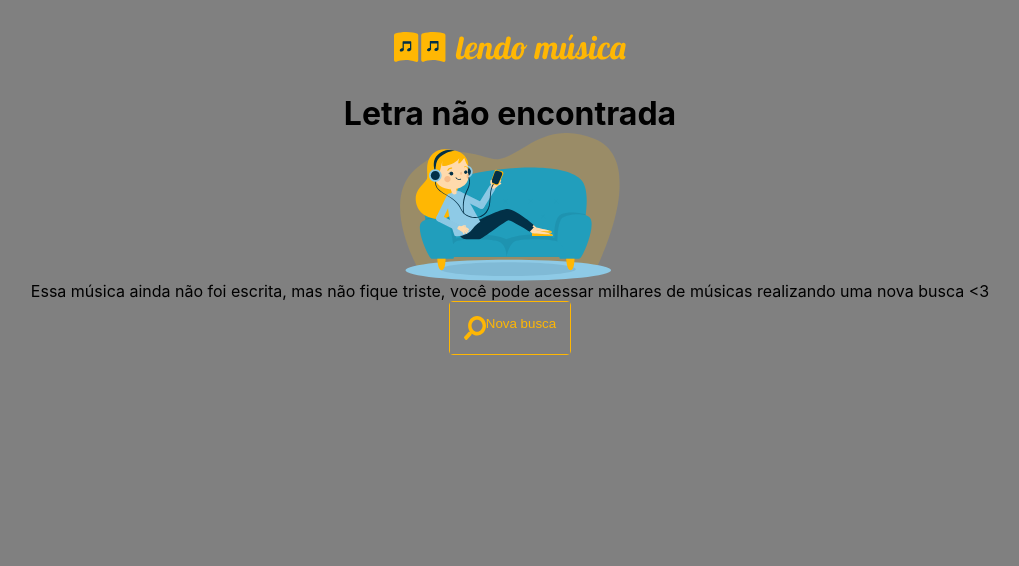
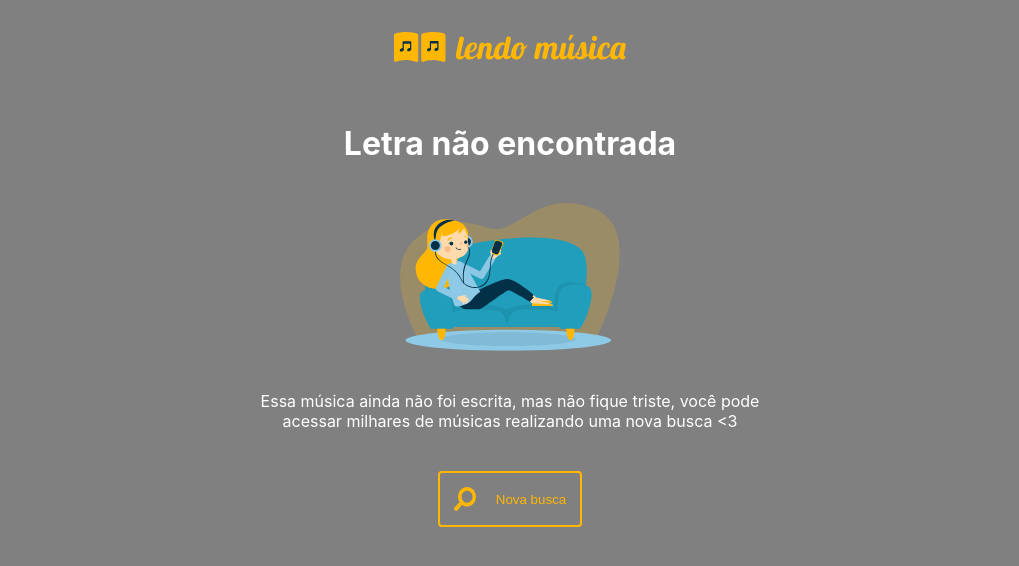
Before and after one commit to olvrmei/song-lyrics-web, a React (Create React App) app: page / in a window 1280 px wide. Both pictures are taken after typing "Sample", "Sample" into the empty fields and a click on the button "Buscar". Shown: the top 566 px of the page, without its empty margins (130-1149 px from the left). Built offline with nearby package versions, Linux system fonts and the light colour scheme; no server answers.

Commit message:
Add page styles

```diff
--- a/src/components/Header.js
+++ b/src/components/Header.js
@@ -7,13 +7,21 @@ const HeaderWrapper = styled.header`
   background: ${(props) => (props.isSelected ? 'white' : 'transparent')};
   display: flex;
   justify-content: space-between;
+  //justify-content: center;
+  align-items: center;
   padding: 2em;
+  padding-right: 100px; // maybe do a media query
+  padding-left: 100px;
+`;
+
+const Image = styled.img`
+  background: ${(props) => (props.isSelected ? 'white' : 'transparent')};
 `;
 
 const Header = ({ isSelected, children }) => {
   return (
     <HeaderWrapper isSelected={isSelected}>
-      <img src={isSelected ? logo2 : logo} alt="Lendo Música" />
+      <Image src={isSelected ? logo2 : logo} alt="Lendo Música" />
       {children}
     </HeaderWrapper>
   );
--- a/src/components/SearchButton.js
+++ b/src/components/SearchButton.js
@@ -5,22 +5,31 @@ import search2 from '../assets/search2.svg';
 import styled from 'styled-components';
 
 const Button = styled.button`
-  background: ${(props) => (props.isSelected ? 'blue' : 'transparent')};
-  border: 1px solid #ffb703;
+  border: 2px solid ${(props) => (props.isSelected ? '#219EBC' : '#ffb703')};
   box-sizing: border-box;
   border-radius: 4px;
   max-width: 800px;
+  margin-top: 20px;
+  margin-bottom: 20px;
 `;
 
 const ButtonContent = styled.div`
   display: flex;
   flex-direction: row;
   padding: 14px;
+  background: ${(props) => (props.isSelected ? '#219EBC' : 'transparent')};
 `;
 
 const ButtonText = styled.p`
-  color: #ffb703;
+  color: ${(props) => (props.isSelected ? 'white' : '#ffb703')};
   font: 1em sans-serif;
+  margin-left: 20px;
+  align-self: center;
+  background: ${(props) => (props.isSelected ? '#219EBC' : 'transparent')};
+`;
+
+const Image = styled.img`
+  background: ${(props) => (props.isSelected ? '#219EBC' : 'transparent')};
 `;
 
 const SearchButton = ({ goBack, isSelected, children }) => {
@@ -32,9 +41,9 @@ const SearchButton = ({ goBack, isSelected, children }) => {
         history.go(goBack);
       }}
     >
-      <ButtonContent>
-        <img src={isSelected ? search2 : search} alt="Lupa" />
-        <ButtonText>{children}</ButtonText>
+      <ButtonContent isSelected={isSelected}>
+        <Image src={isSelected ? search2 : search} alt="Lupa" />
+        <ButtonText isSelected={isSelected}>{children}</ButtonText>
       </ButtonContent>
     </Button>
   );
--- a/src/globalStyles.js
+++ b/src/globalStyles.js
@@ -26,4 +26,11 @@ export const Container = styled.div`
   }
 `;
 
+export const Title = styled.h1`
+  font-size: 24;
+  color: white;
+  margin-bottom: 20px;
+  margin-top: 30px;
+`;
+
 export default GlobalStyle;
--- a/src/pages/ErrorPage.js
+++ b/src/pages/ErrorPage.js
@@ -2,21 +2,36 @@ import React from 'react';
 import Header from '../components/Header';
 import illustration from '../assets/illustration.svg';
 import SearchButton from '../components/SearchButton';
-import { Container } from '../globalStyles';
+import { Container, Title } from '../globalStyles';
+import styled from 'styled-components';
+
+const Image = styled.img`
+  margin-bottom: 20px;
+  margin-top: 20px;
+`;
+
+const Text = styled.p`
+  font-size: 16;
+  margin-top: 20px;
+  margin-bottom: 20px;
+  color: white;
+  max-width: 500px;
+  text-align: center;
+`;
 
 function ErrorPage() {
   return (
     <Container>
       <Header />
 
-      <h1>Letra não encontrada</h1>
+      <Title>Letra não encontrada</Title>
 
-      <img src={illustration} alt="Ilustração" />
+      <Image src={illustration} alt="Ilustração" />
 
-      <p>
+      <Text>
         Essa música ainda não foi escrita, mas não fique triste, você pode
         acessar milhares de músicas realizando uma nova busca &lt;3
-      </p>
+      </Text>
 
       <SearchButton goBack={-1}>Nova busca</SearchButton>
     </Container>
--- a/src/pages/HistoryPage.js
+++ b/src/pages/HistoryPage.js
@@ -2,24 +2,62 @@ import React, { useEffect, useState } from 'react';
 import Header from '../components/Header';
 import SearchButton from '../components/SearchButton';
 import { Container } from '../globalStyles';
+import styled from 'styled-components';
+
+const CleanButton = styled.button`
+  background-color: transparent;
+  margin-top: 20px;
+  margin-bottom: 20px;
+  color: white;
+  padding: 10px;
+  border-radius: 40px;
+  border: 2px solid white;
+  width: 300px;
+`;
+
+const Ul = styled.ul`
+  list-style-type: none;
+  margin: auto;
+  width: 400px;
+  text-align: center;
+  text-transform: capitalize;
+`;
+
+const List = styled.li`
+  padding: 14px;
+  margin-top: 20px;
+  margin-bottom: 20px;
+  color: #ffb703;
+  box-sizing: border-box;
+  border: 2px solid #ffb703;
+  border-radius: 4px;
+`;
 
 function SongList(props) {
   const songs = props.songs;
-  if (songs.length < 1) return <p>Histórico de pesquisas está vazio.</p>;
+  if (songs.length < 1)
+    return (
+      <p
+        style={{
+          color: 'white',
+          fontSize: 18,
+          marginTop: 20,
+          marginBottom: 20,
+        }}
+      >
+        Histórico de pesquisas está vazio.
+      </p>
+    );
   const listSongs = songs.map((song, i) => (
-    <li key={i}>
+    <List key={i}>
       {song.artist} - {song.title}
-    </li>
+    </List>
   ));
   return (
-    <div>
-      <div>
-        <button onClick={props.delete}>Limpar Histórico</button>
-      </div>
-      <div>
-        <ul>{listSongs}</ul>
-      </div>
-    </div>
+    <>
+      <CleanButton onClick={props.delete}>Limpar Histórico</CleanButton>
+      <Ul>{listSongs}</Ul>
+    </>
   );
 }
 
@@ -44,13 +82,8 @@ function HistoryPage() {
   return (
     <Container>
       <Header />
-
-      <div>
-        <SongList songs={songs} delete={deleteSearches} />
-      </div>
-      <div>
-        <SearchButton goBack={-1}>Buscar</SearchButton>
-      </div>
+      <SongList songs={songs} delete={deleteSearches} />
+      <SearchButton goBack={-1}>Buscar</SearchButton>
     </Container>
   );
 }
--- a/src/pages/MusicPage.js
+++ b/src/pages/MusicPage.js
@@ -4,36 +4,68 @@ import Header from '../components/Header';
 import arrow from '../assets/arrow.svg';
 import SearchButton from '../components/SearchButton';
 import { Container } from '../globalStyles';
+import styled from 'styled-components';
+
+const BackButton = styled.button`
+  background-color: white;
+  margin-bottom: 20px;
+  margin-top: 20px;
+  color: #219ebc;
+  padding: 20px;
+  border: solid transparent;
+`;
+
+const Title = styled.p`
+  font-weight: bold;
+  text-align: left;
+  font-size: 24px;
+  text-transform: capitalize;
+  margin-top: 20px;
+`;
+
+const Text = styled.p`
+  text-align: left;
+  max-width: 400px;
+  line-height: 2;
+  margin-bottom: 20px;
+  margin-top: 20px;
+`;
 
 function MusicPage() {
   const history = useHistory();
   const [lyrics, setLyrics] = useState('');
+  const [title, setTitle] = useState('');
 
   useEffect(() => {
     let data = JSON.parse(localStorage.getItem('search'));
     let ly = data.reverse();
     setLyrics(ly[0].lyrics);
+    setTitle(ly[0].title);
   }, []);
 
   return (
-    <Container>
-      <Header isSelected={true}></Header>
-      <button
+    <>
+      <Header isSelected={true}>
+        <BackButton
           onClick={() => {
             history.goBack();
           }}
         >
           <img src={arrow} alt="Seta" />
-        Voltar para a busca
-      </button>
+          <p>Voltar para a busca</p>
+        </BackButton>
+      </Header>
+      <Container>
         <div>
-        <p>{lyrics}</p>
+          <Title>{title}</Title>
+          <Text>{lyrics}</Text>
         </div>
         <h2>Curtiu? Busque mais letras.</h2>
         <SearchButton isSelected={true} goBack={-2}>
           Nova busca
         </SearchButton>
       </Container>
+    </>
   );
 }
 
--- a/src/pages/ResultPage.js
+++ b/src/pages/ResultPage.js
@@ -2,7 +2,35 @@ import React, { useEffect, useState } from 'react';
 import { Link } from 'react-router-dom';
 import Header from '../components/Header';
 import SearchButton from '../components/SearchButton';
-import { Container } from '../globalStyles';
+import { Container, Title } from '../globalStyles';
+import styled from 'styled-components';
+
+const BottomText = styled.h2`
+  font-size: 18;
+  color: white;
+  text-align: center;
+  margin-top: 80px;
+`;
+
+const Button = styled.button`
+  background-color: #219ebc;
+
+  box-sizing: border-box;
+  max-width: 800px;
+  min-width: 300px;
+  margin-bottom: 20px;
+  margin-top: 20px;
+  padding: 30px;
+  border: 2px solid #219ebc;
+  border-radius: 4px;
+
+  color: white;
+  text-transform: capitalize;
+  text-align: left;
+  font-weight: bold;
+  line-height: 1.5;
+  font-size: 18px;
+`;
 
 function ResultPage() {
   const [artist, setArtist] = useState('');
@@ -14,19 +42,19 @@ function ResultPage() {
     setArtist(ly[0].artist);
     setTitle(ly[0].title);
   }, []);
+
   return (
     <Container>
       <Header />
-      <h1>Letra encontrada</h1>
+      <Title>Letra encontrada</Title>
 
       <Link to={'/musicpage'}>
-        <button>
-          <p>{artist}</p>
-          <p>{title}</p>
-        </button>
+        <Button>
+          {artist} <br /> {title}
+        </Button>
       </Link>
 
-      <h2>Não encontrou o que procurava?</h2>
+      <BottomText>Não encontrou o que procurava?</BottomText>
 
       <SearchButton goBack={-1}>Nova Busca</SearchButton>
     </Container>
--- a/src/pages/SearchPage.js
+++ b/src/pages/SearchPage.js
@@ -1,9 +1,59 @@
 import React, { useState } from 'react';
 import { Link, useHistory } from 'react-router-dom';
 import Header from '../components/Header';
+import SearchButton from '../components/SearchButton';
 import search from '../assets/search1.svg';
 import api from '../services/lyricsapi.js';
-import { Container } from '../globalStyles';
+import { Container, Title } from '../globalStyles';
+import styled from 'styled-components';
+
+const HistoryButton = styled.button`
+  padding: 14px;
+  margin-top: 20px;
+  margin-bottom: 20px;
+  color: #ffb703;
+  box-sizing: border-box;
+  border: 2px solid #ffb703;
+  border-radius: 4px;
+`;
+
+const SearchButtons = styled.button`
+  border: 2px solid #ffb703;
+  box-sizing: border-box;
+  border-radius: 4px;
+  max-width: 800px;
+  margin-top: 20px;
+  margin-bottom: 20px;
+`;
+
+/*
+const ButtonContent = styled.div`
+  display: flex;
+  flex-direction: row;
+  padding: 14px;
+  background: ${(props) => (props.isSelected ? '#219EBC' : 'transparent')};
+`;
+
+const ButtonText = styled.p`
+  color: ${(props) => (props.isSelected ? 'white' : '#ffb703')};
+  font: 1em sans-serif;
+  margin-left: 20px;
+  align-self: center;
+  background: ${(props) => (props.isSelected ? '#219EBC' : 'transparent')};
+`;
+
+*/
+
+const Form = styled.form`
+  display: flex;
+  flex-direction: column;
+`;
+
+const Label = styled.label`
+  display: flex;
+  flex-direction: column;
+  margin-bottom: 10px;
+`;
 
 function SearchPage() {
   const history = useHistory();
@@ -39,9 +89,9 @@ function SearchPage() {
   return (
     <Container>
       <Header />
-      <h2>Buscar letra</h2>
-      <form onSubmit={getLyrics}>
-        <label for="artista">
+      <Title>Buscar letra</Title>
+      <Form onSubmit={getLyrics}>
+        <Label for="artista">
           Artista
           <input
             type="text"
@@ -51,8 +101,8 @@ function SearchPage() {
             onChange={(val) => setArtist(val.target.value)}
             required
           />
-        </label>
-        <label for="title">
+        </Label>
+        <Label for="title">
           Música
           <input
             type="text"
@@ -62,14 +112,15 @@ function SearchPage() {
             onChange={(val) => setTitle(val.target.value)}
             required
           />
-        </label>
-        <button type="submit">
+        </Label>
+        <SearchButtons type="submit">
           <img src={search} alt="Lupa" />
-          Buscar
-        </button>
-      </form>
+          <p>Buscar</p>
+        </SearchButtons>
+      </Form>
+
       <Link to="/historypage">
-        <button>Últimas buscas</button>
+        <HistoryButton>Últimas buscas</HistoryButton>
       </Link>
     </Container>
   );
```
Lines whose indentation alone changed are shown as unchanged.
